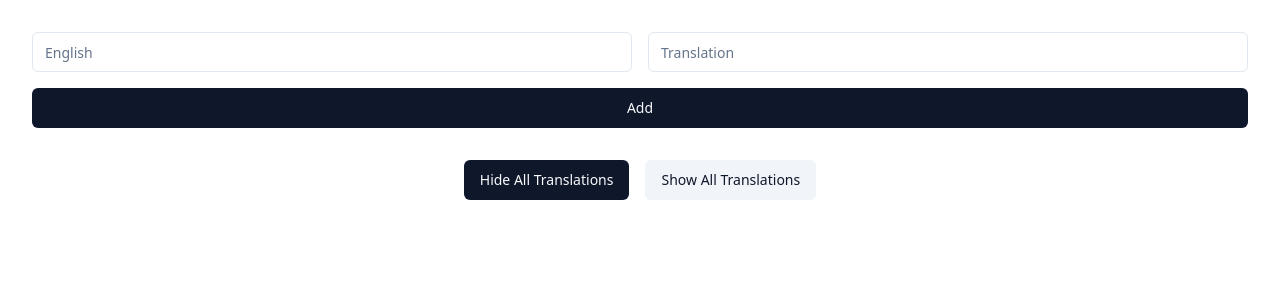
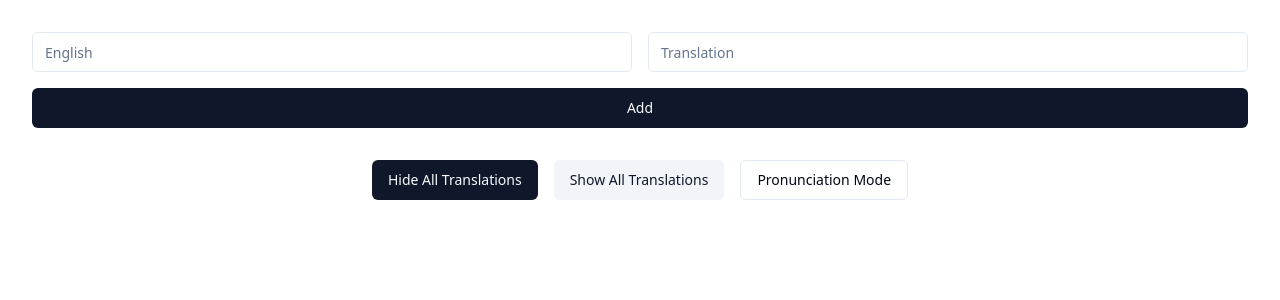
Before and after one commit to tomcorey26/language-islands, a React (Vite) app: page / in a window 1280 px wide. Shown: the top 300 px of the page. Built offline with nearby package versions, Linux system fonts and the light colour scheme.

Commit message:
Create button that lets you toggle view

```diff
--- a/src/App.tsx
+++ b/src/App.tsx
@@ -1,18 +1,9 @@
+import FlashcardEditView from '@/modules/FlashcardEditView';
 import './App.css';
-import { Input } from '@/components/ui/input';
-import { Card } from '@/components/ui/card';
-import { Button } from '@/components/ui/button';
-import { useForm, SubmitHandler } from 'react-hook-form';
-import React from 'react';
 import useLocalStorage from '@/hooks/useLocalStorage';
+import { useState } from 'react';
 
 // Features:
-// 1) Form to add a new line item. English and spanish translation
-// 3) But it allows you to edit it
-// 4) Form adds it to the list
-// 5) On click you can hear the pronunciation of the sentence
-
-// list will be saved in local storage
 // import from excel
 // Can create different lists for different langauge areas
 // Toggle all translations to be hidden
@@ -20,25 +11,9 @@ import useLocalStorage from '@/hooks/useLocalStorage';
 // Strech goals:
 // Have it translate to other languages automatically, e.g show suggestions that the user can click on
 
-type Inputs = {
-  english: string;
-  translation: string;
-};
-
-interface FlashCard {
-  id: string;
-  english: string;
-  translation: string;
-  translationHidden: boolean;
-}
-
 function App() {
   const [flashCards, setFlashCards] = useLocalStorage<FlashCard[]>('cards', []);
-  const {
-    register,
-    handleSubmit,
-    formState: { errors },
-  } = useForm<Inputs>();
+  const [view, setView] = useState<PageViews>('edit');
 
   function addFlashCard(english: string, translation: string) {
     setFlashCards([
@@ -51,10 +26,6 @@ function App() {
       ...flashCards,
     ]);
   }
-
-  const onSubmit: SubmitHandler<Inputs> = (data) => {
-    addFlashCard(data.english, data.translation);
-  };
 
   function hideAllTranslations() {
     setFlashCards((prev) =>
@@ -89,57 +60,20 @@ function App() {
     );
   }
 
+  if (view === 'practice-pronounce') {
+    return <div>Practice Pronounce</div>;
+  }
+
   return (
     <div>
-      <div className="grid grid-cols-2 gap-4">
-        <form
-          onSubmit={handleSubmit(onSubmit)}
-          className="grid grid-cols-2 gap-4 col-span-2"
-        >
-          <div className="col-span-1">
-            <Input
-              placeholder="English"
-              {...register('english', { required: true })}
-            />
-            {errors.english && (
-              <p className="text-red-500 text-left">English is required</p>
-            )}
-          </div>
-          <div className="col-span-1">
-            <Input
-              placeholder="Translation"
-              {...register('translation', { required: true })}
-            />
-            {errors.translation && (
-              <p className="text-red-500 text-left">Translation is required</p>
-            )}
-          </div>
-          <Button className="col-span-2 mb-4">Add</Button>
-        </form>
-        <div className="col-span-2 mb-6">
-          <Button className="mx-2" onClick={hideAllTranslations}>
-            Hide All Translations
-          </Button>
-          <Button
-            className="mx-2"
-            variant={'secondary'}
-            onClick={showAllTranslations}
-          >
-            Show All Translations
-          </Button>
-        </div>
-        {flashCards.map((flashCard) => (
-          <React.Fragment key={flashCard.id}>
-            <Card>{flashCard.english}</Card>
-            <Card
-              className="cursor-pointer"
-              onClick={() => toggleHideTranslation(flashCard.id)}
-            >
-              {flashCard.translationHidden ? '' : flashCard.translation}
-            </Card>
-          </React.Fragment>
-        ))}
-      </div>
+      <FlashcardEditView
+        flashCards={flashCards}
+        addFlashCard={addFlashCard}
+        hideAllTranslations={hideAllTranslations}
+        showAllTranslations={showAllTranslations}
+        toggleHideTranslation={toggleHideTranslation}
+        setView={setView}
+      />
     </div>
   );
 }
--- /dev/null
+++ b/src/modules/FlashcardEditView.tsx
@@ -0,0 +1,100 @@
+import { Button } from '@/components/ui/button';
+import { Card } from '@/components/ui/card';
+import { Input } from '@/components/ui/input';
+import React from 'react';
+import { useForm, SubmitHandler } from 'react-hook-form';
+
+type Inputs = {
+  english: string;
+  translation: string;
+};
+
+interface FlashcardEditViewProps {
+  flashCards: FlashCard[];
+  addFlashCard: (english: string, translation: string) => void;
+  hideAllTranslations: () => void;
+  showAllTranslations: () => void;
+  toggleHideTranslation: (id: string) => void;
+  setView: (view: PageViews) => void;
+}
+
+const FlashcardEditView: React.FC<FlashcardEditViewProps> = ({
+  flashCards,
+  addFlashCard,
+  hideAllTranslations,
+  showAllTranslations,
+  toggleHideTranslation,
+  setView,
+}) => {
+  const {
+    register,
+    handleSubmit,
+    formState: { errors },
+  } = useForm<Inputs>();
+
+  const onSubmit: SubmitHandler<Inputs> = (data) => {
+    addFlashCard(data.english, data.translation);
+  };
+
+  return (
+    <div className="grid grid-cols-2 gap-4">
+      <form
+        onSubmit={handleSubmit(onSubmit)}
+        className="grid grid-cols-2 gap-4 col-span-2"
+      >
+        <div className="col-span-1">
+          <Input
+            placeholder="English"
+            {...register('english', { required: true })}
+          />
+          {errors.english && (
+            <p className="text-red-500 text-left">English is required</p>
+          )}
+        </div>
+        <div className="col-span-1">
+          <Input
+            placeholder="Translation"
+            {...register('translation', { required: true })}
+          />
+          {errors.translation && (
+            <p className="text-red-500 text-left">Translation is required</p>
+          )}
+        </div>
+        <Button className="col-span-2 mb-4">Add</Button>
+      </form>
+      <div className="col-span-2 mb-6">
+        <Button className="mx-2" onClick={hideAllTranslations}>
+          Hide All Translations
+        </Button>
+        <Button
+          className="mx-2"
+          variant={'secondary'}
+          onClick={showAllTranslations}
+        >
+          Show All Translations
+        </Button>
+
+        <Button
+          className="mx-2"
+          variant={'outline'}
+          onClick={() => setView('practice-pronounce')}
+        >
+          Pronunciation Mode
+        </Button>
+      </div>
+      {flashCards.map((flashCard) => (
+        <React.Fragment key={flashCard.id}>
+          <Card>{flashCard.english}</Card>
+          <Card
+            className="cursor-pointer"
+            onClick={() => toggleHideTranslation(flashCard.id)}
+          >
+            {flashCard.translationHidden ? '' : flashCard.translation}
+          </Card>
+        </React.Fragment>
+      ))}
+    </div>
+  );
+};
+
+export default FlashcardEditView;
```
Also changed, not shown: src/types.d.ts (added, +8 -0 lines).
